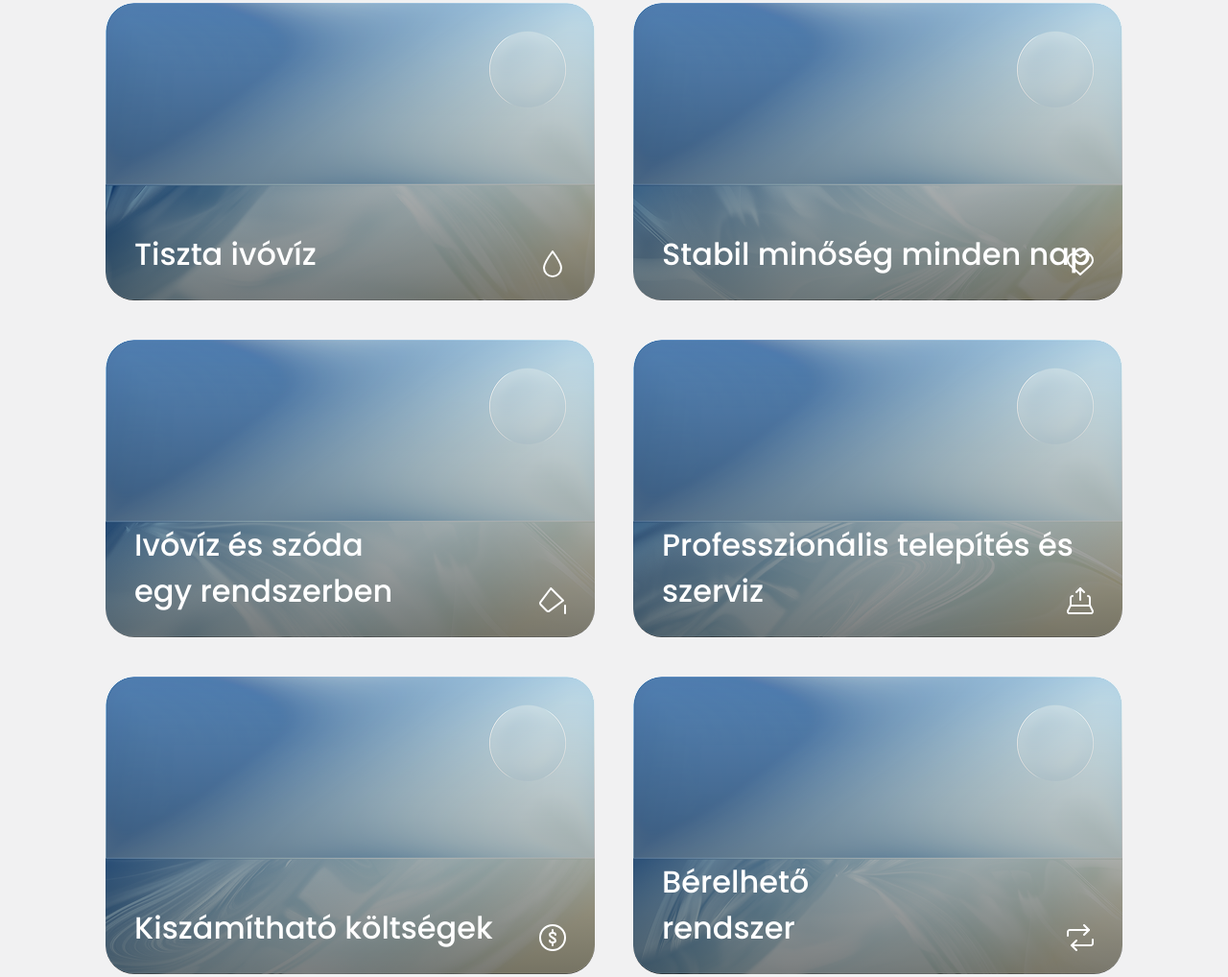
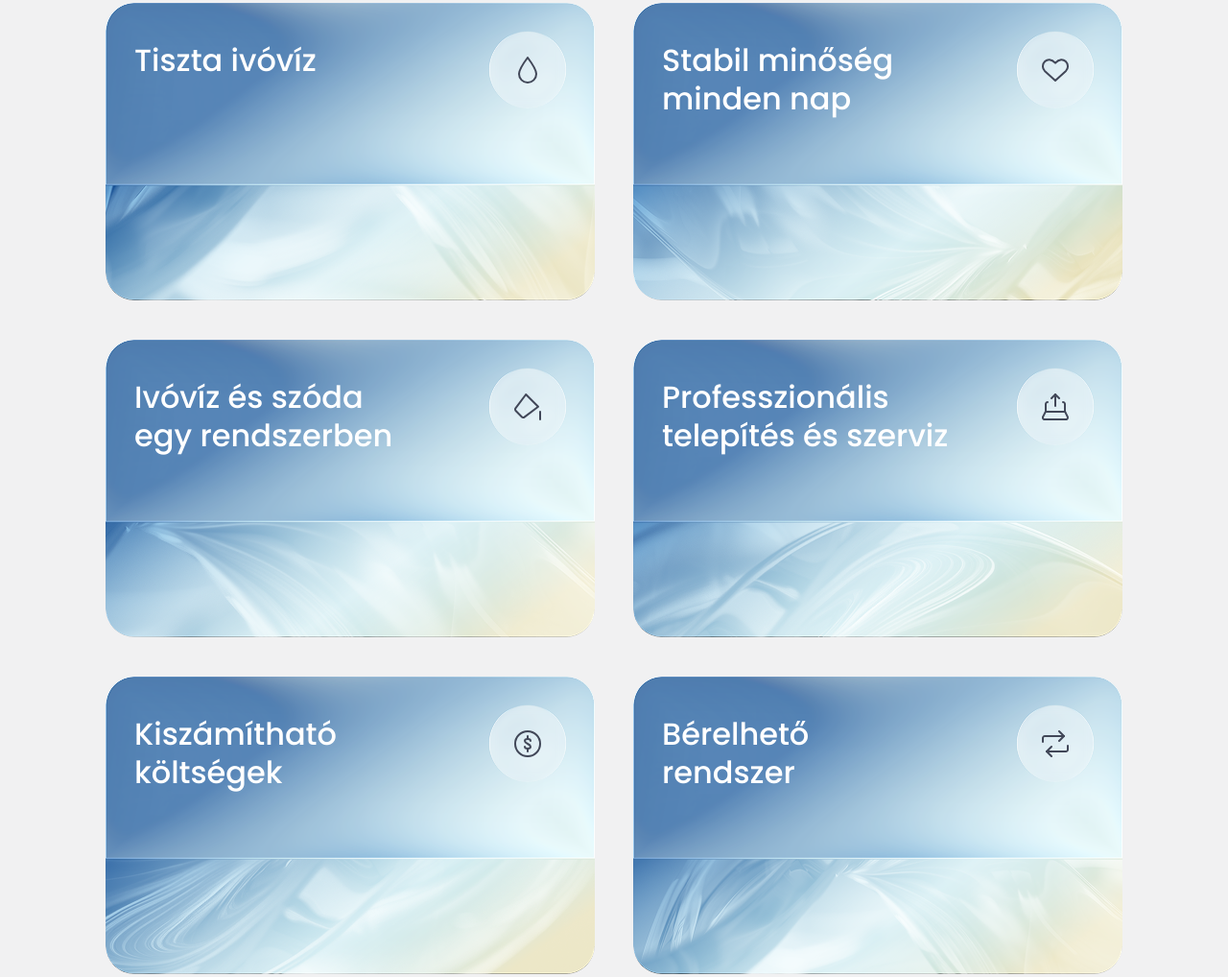
Before and after one commit to tamasPetki/Dryp, a plain HTML site: page index.html in a window 1280 px wide. Shown: the part 1988-3006 px from the top of the page at 96% size. Drawn offline with nearby package versions, Linux system fonts and the light colour scheme.

Commit message:
Refactor card layout in the "HORECA CSOMAGOK" section for improved readability and design consistency

```diff
--- a/index.html
+++ b/index.html
@@ -92,41 +92,47 @@
             <!-- Row 1 -->
             <div class="absolute top-0 left-0 w-[510px] h-[310px] rounded-[30px] overflow-hidden">
                 <img class="w-full h-full object-cover" src="public/images/rectangle-3222.png" alt="Tiszta ivóvíz">
-                <div class="absolute inset-0 bg-gradient-to-t from-black/50 to-transparent"></div>
-                <div class="absolute bottom-6 left-[30px] text-white text-[32px] font-medium">Tiszta ivóvíz</div>
-                <img src="public/images/interface-weather-rain-drop-drops-rain-rainy-meteorology-water-precipitation-weather-streamline-core.svg" alt="" class="absolute bottom-6 right-[30px] w-7 h-7" style="filter: brightness(0) invert(1);">
+                <div class="absolute top-[40px] left-[30px] text-white text-[32px] font-medium leading-tight w-[366px]">Tiszta ivóvíz</div>
+                <div class="absolute top-[30px] right-[30px] w-[80px] h-[80px] bg-white/30 backdrop-blur-sm rounded-full flex items-center justify-center">
+                    <img src="public/images/interface-weather-rain-drop-drops-rain-rainy-meteorology-water-precipitation-weather-streamline-core.svg" alt="" class="w-7 h-7">
+                </div>
             </div>
             <div class="absolute top-0 left-[550px] w-[510px] h-[310px] rounded-[30px] overflow-hidden">
                 <img class="w-full h-full object-cover" src="public/images/rectangle-3224.png" alt="Stabil minőség">
-                <div class="absolute inset-0 bg-gradient-to-t from-black/50 to-transparent"></div>
-                <div class="absolute bottom-6 left-[30px] text-white text-[32px] font-medium">Stabil minőség minden nap</div>
-                <img src="public/images/interface-favorite-heart-reward-social-rating-media-heart-it-like-favorite-love-streamline-core.svg" alt="" class="absolute bottom-6 right-[30px] w-7 h-7" style="filter: brightness(0) invert(1);">
+                <div class="absolute top-[40px] left-[30px] text-white text-[32px] font-medium leading-tight w-[366px]">Stabil minőség minden nap</div>
+                <div class="absolute top-[30px] right-[30px] w-[80px] h-[80px] bg-white/30 backdrop-blur-sm rounded-full flex items-center justify-center">
+                    <img src="public/images/interface-favorite-heart-reward-social-rating-media-heart-it-like-favorite-love-streamline-core.svg" alt="" class="w-7 h-7">
+                </div>
             </div>
             <!-- Row 2 -->
             <div class="absolute top-[351px] left-0 w-[510px] h-[310px] rounded-[30px] overflow-hidden">
                 <img class="w-full h-full object-cover" src="public/images/rectangle-3225.png" alt="Ivóvíz és szóda">
-                <div class="absolute inset-0 bg-gradient-to-t from-black/50 to-transparent"></div>
-                <div class="absolute bottom-6 left-[30px] text-white text-[32px] font-medium">Ivóvíz és szóda<br>egy rendszerben</div>
-                <img src="public/images/interface-edit-flll-color-bucket-color-colors-design-paint-painting-streamline-core.svg" alt="" class="absolute bottom-6 right-[30px] w-7 h-7" style="filter: brightness(0) invert(1);">
+                <div class="absolute top-[40px] left-[30px] text-white text-[32px] font-medium leading-tight w-[366px]">Ivóvíz és szóda<br>egy rendszerben</div>
+                <div class="absolute top-[30px] right-[30px] w-[80px] h-[80px] bg-white/30 backdrop-blur-sm rounded-full flex items-center justify-center">
+                    <img src="public/images/interface-edit-flll-color-bucket-color-colors-design-paint-painting-streamline-core.svg" alt="" class="w-7 h-7">
+                </div>
             </div>
             <div class="absolute top-[351px] left-[550px] w-[510px] h-[310px] rounded-[30px] overflow-hidden">
                 <img class="w-full h-full object-cover" src="public/images/rectangle-3228.png" alt="Professzionális telepítés">
-                <div class="absolute inset-0 bg-gradient-to-t from-black/50 to-transparent"></div>
-                <div class="absolute bottom-6 left-[30px] text-white text-[32px] font-medium">Professzionális telepítés és szerviz</div>
-                <img src="public/images/interface-upload-laptop-arrow-computer-download-internet-laptop-network-server-up-upload-streamline-core.svg" alt="" class="absolute bottom-6 right-[30px] w-7 h-7" style="filter: brightness(0) invert(1);">
+                <div class="absolute top-[40px] left-[30px] text-white text-[32px] font-medium leading-tight w-[366px]">Professzionális telepítés és szerviz</div>
+                <div class="absolute top-[30px] right-[30px] w-[80px] h-[80px] bg-white/30 backdrop-blur-sm rounded-full flex items-center justify-center">
+                    <img src="public/images/interface-upload-laptop-arrow-computer-download-internet-laptop-network-server-up-upload-streamline-core.svg" alt="" class="w-7 h-7">
+                </div>
             </div>
             <!-- Row 3 -->
             <div class="absolute top-[702px] left-0 w-[510px] h-[310px] rounded-[30px] overflow-hidden">
                 <img class="w-full h-full object-cover" src="public/images/rectangle-3229.png" alt="Kiszámítható költségek">
-                <div class="absolute inset-0 bg-gradient-to-t from-black/50 to-transparent"></div>
-                <div class="absolute bottom-6 left-[30px] text-white text-[32px] font-medium">Kiszámítható költségek</div>
-                <img src="public/images/money-cash-dollar-coin-accounting-billing-payment-cash-coin-currency-money-finance-streamline-core.svg" alt="" class="absolute bottom-6 right-[30px] w-7 h-7" style="filter: brightness(0) invert(1);">
+                <div class="absolute top-[40px] left-[30px] text-white text-[32px] font-medium leading-tight w-[366px]">Kiszámítható költségek</div>
+                <div class="absolute top-[30px] right-[30px] w-[80px] h-[80px] bg-white/30 backdrop-blur-sm rounded-full flex items-center justify-center">
+                    <img src="public/images/money-cash-dollar-coin-accounting-billing-payment-cash-coin-currency-money-finance-streamline-core.svg" alt="" class="w-7 h-7">
+                </div>
             </div>
             <div class="absolute top-[702px] left-[550px] w-[510px] h-[310px] rounded-[30px] overflow-hidden">
                 <img class="w-full h-full object-cover" src="public/images/unnamed.png" alt="Bérelhető rendszer">
-                <div class="absolute inset-0 bg-gradient-to-t from-black/50 to-transparent"></div>
-                <div class="absolute bottom-6 left-[30px] text-white text-[32px] font-medium">Bérelhető<br>rendszer</div>
-                <img src="public/images/interface-arrows-reload-2-arrows-load-arrow-sync-square-loading-reload-synchronize-streamline-core.svg" alt="" class="absolute bottom-6 right-[30px] w-7 h-7" style="filter: brightness(0) invert(1);">
+                <div class="absolute top-[40px] left-[30px] text-white text-[32px] font-medium leading-tight w-[366px]">Bérelhető<br>rendszer</div>
+                <div class="absolute top-[30px] right-[30px] w-[80px] h-[80px] bg-white/30 backdrop-blur-sm rounded-full flex items-center justify-center">
+                    <img src="public/images/interface-arrows-reload-2-arrows-load-arrow-sync-square-loading-reload-synchronize-streamline-core.svg" alt="" class="w-7 h-7">
+                </div>
             </div>
         </div>
     </section>
```
